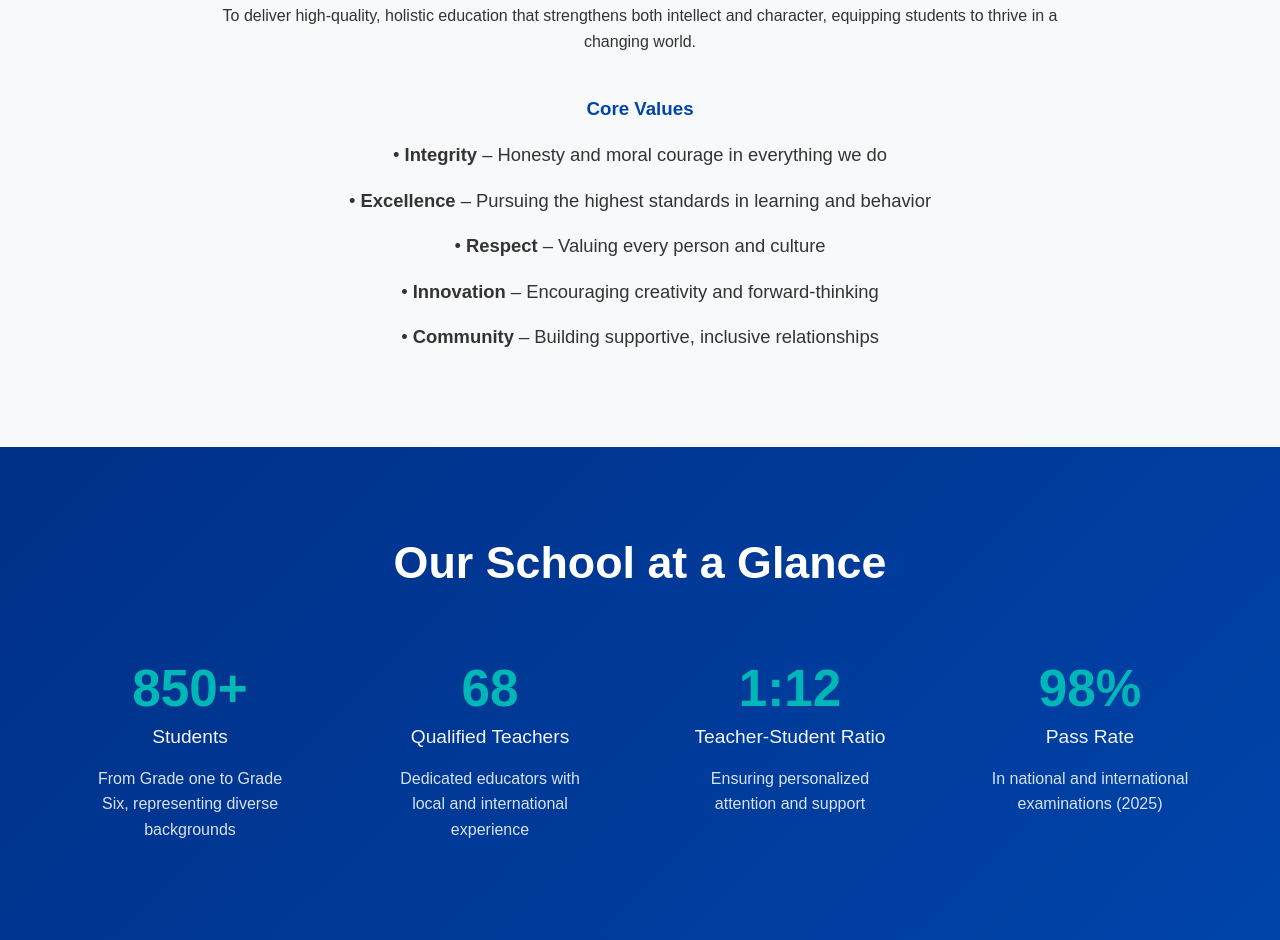
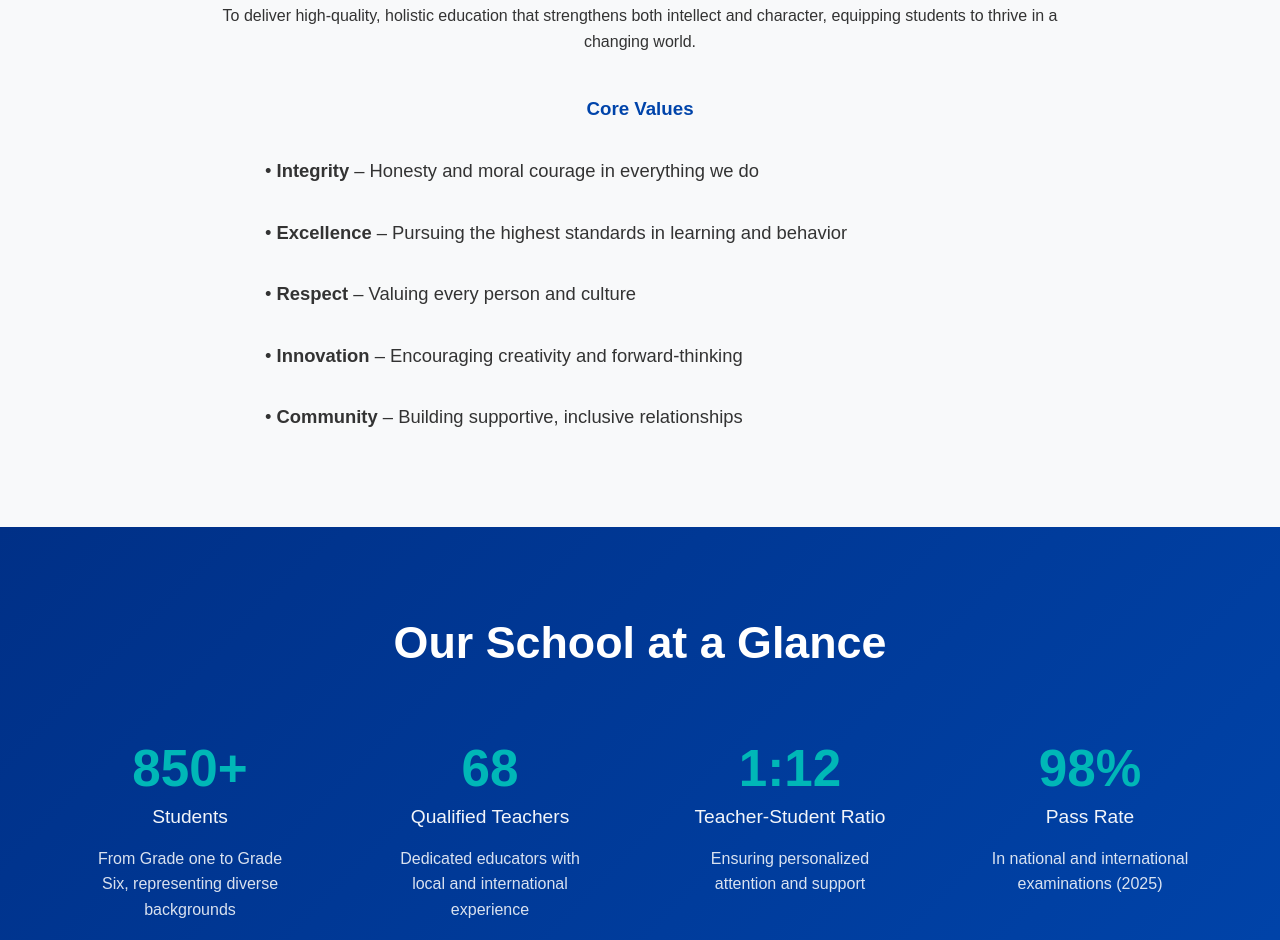
Before and after one commit to ASHA1512-I/prism_high_school., a plain HTML site: page index.html in a window 1280 px wide. Shown: the part 1390-2330 px from the top of the page. Drawn offline with Linux system fonts and the light colour scheme.

Commit message:
Add files via upload

```diff
--- a/index.html
+++ b/index.html
@@ -50,7 +50,7 @@
             <p>To deliver high-quality, holistic education that strengthens both intellect and character, equipping students to thrive in a changing world.</p>
 
             <h3>Core Values</h3>
-            <ul>
+            <ul class="value">
                 <li>• <strong>Integrity</strong> – Honesty and moral courage in everything we do</li>
                 <li>• <strong>Excellence</strong> – Pursuing the highest standards in learning and behavior</li>
                 <li>• <strong>Respect</strong> – Valuing every person and culture</li>
--- a/style.css
+++ b/style.css
@@ -149,6 +149,12 @@ h2 {
 
 #about li {
     margin: 1rem 0;
+}
+
+.value {
+    display: flex;
+    justify-content: justify;
+    flex-wrap: wrap;
 }
 
 /* New Stats Section */
```
